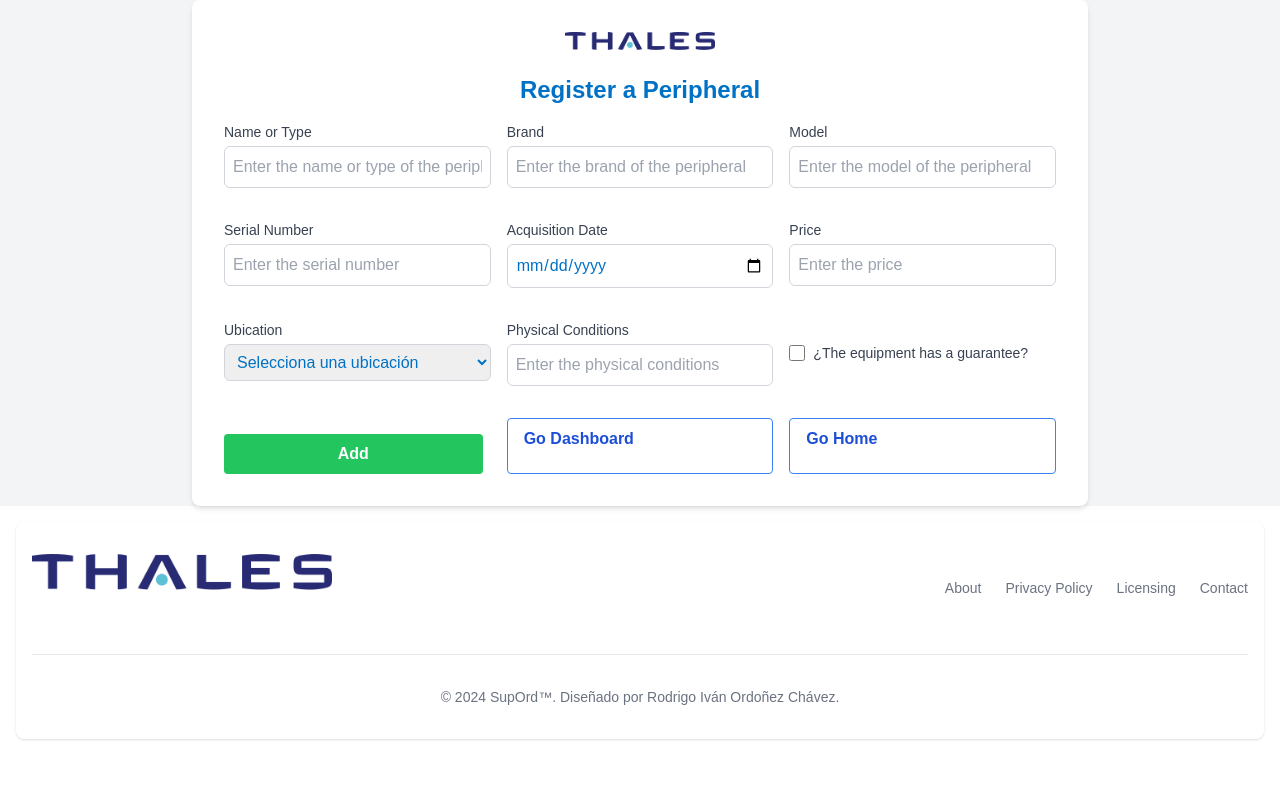
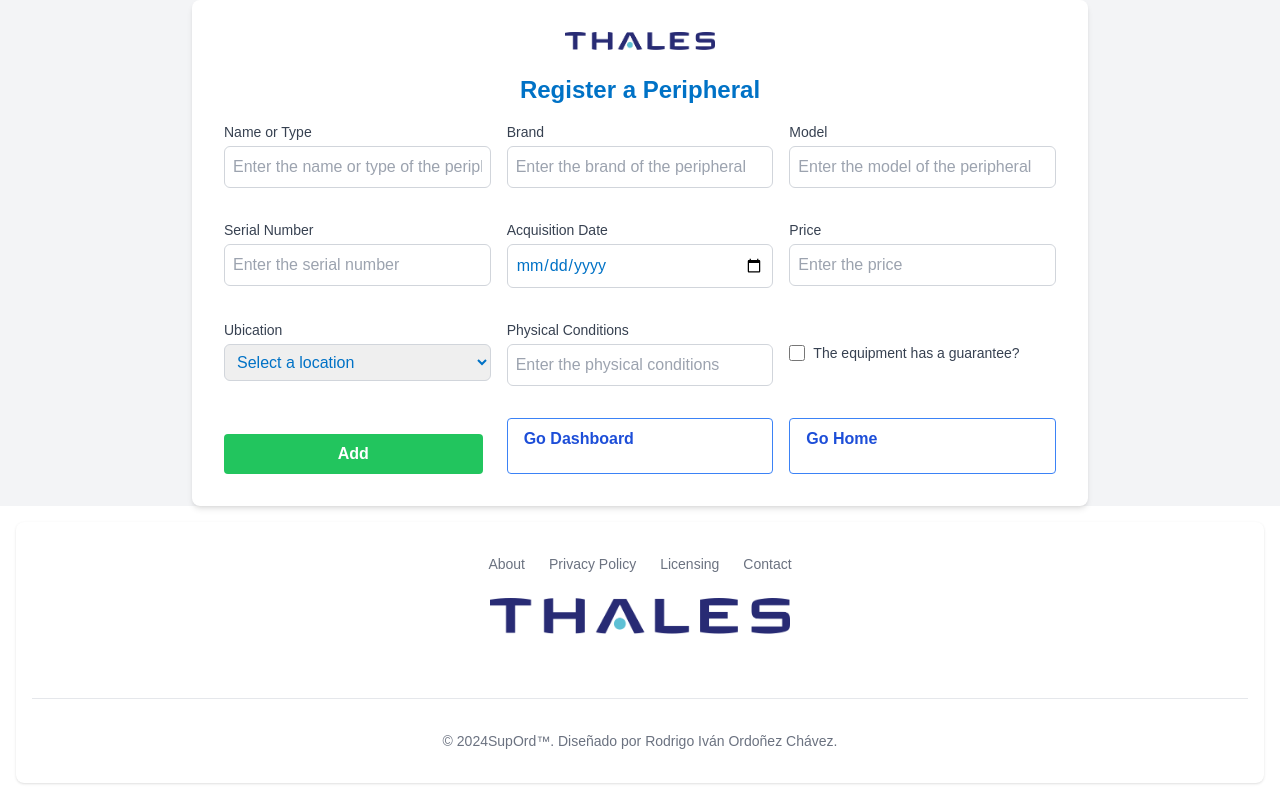
Before and after one commit to Rodro1975/inventario-it-thales, a Next.js app: page /addPeripheral in a window 1280 px wide. Built offline with nearby package versions, Linux system fonts and the light colour scheme; no server answers.

Commit message:
Configuring the peripheral form with the database in supabase

```diff
--- a/src/app/components/ComputerForm.js
+++ b/src/app/components/ComputerForm.js
@@ -7,7 +7,7 @@ import { zodResolver } from "@hookform/resolvers/zod";
 import Image from "next/image";
 import logoImage from "@/public/ThalesLogo.png";
 import Link from "next/link";
-import { supabase } from "@/utils/supabaseClient";
+import supabase from "@/utils/supabaseClient"; // Adjust the path if needed
 import { useState, useEffect } from "react"; // Importar useState para manejar mensajes
 
 // Esquema de validación con Zod
--- a/src/app/components/Footer.js
+++ b/src/app/components/Footer.js
@@ -7,15 +7,8 @@ const Footer = () => {
     return (
         <div className="bg-white rounded-lg shadow dark:bg-gray-900 m-4">
             <div className="w-full max-w-screen-xl mx-auto p-4 md:py-8">
-                <div className="sm:flex sm:items-center sm:justify-between">
-                    <Image
-                                    src={logoImage}
-                                    alt="Thales Logo"
-                                    width={300}
-                                    height={100}
-                                    className='mb-8'
-                                />
-                    <ul className="flex flex-wrap items-center mb-6 text-sm font-medium text-gray-500 sm:mb-0 dark:text-gray-400">
+                <div className="flex flex-col items-center mb-6">
+                    <ul className="flex flex-wrap items-center mb-6 text-sm font-medium text-gray-500 dark:text-gray-400">
                         <li>
                             <a href="#" className="hover:underline me-4 md:me-6">About</a>
                         </li>
@@ -29,9 +22,22 @@ const Footer = () => {
                             <a href="#" className="hover:underline">Contact</a>
                         </li>
                     </ul>
+
+                    {/* Logo centrado */}
+                    <Image
+                        src={logoImage}
+                        alt="Thales Logo"
+                        width={300}
+                        height={100}
+                        className='mb-8'
+                    />
                 </div>
+
                 <hr className="my-6 border-gray-200 sm:mx-auto dark:border-gray-700 lg:my-8" />
-                <span className="block text-sm text-gray-500 sm:text-center dark:text-gray-400">© 2024 <a href="https://soporte-t-cnico-y-soluciones-tecnol-gicas-pmoi-p74sv64fd.vercel.app/" className="hover:underline">SupOrd™</a>. Diseñado por Rodrigo Iván Ordoñez Chávez.</span>
+                <span className="block text-sm text-gray-500 sm:text-center dark:text-gray-400">
+                    © 2024
+                    <a href="https://soporte-t-cnico-y-soluciones-tecnol-gicas-pmoi-p74sv64fd.vercel.app/" className="hover:underline">SupOrd™</a>. Diseñado por Rodrigo Iván Ordoñez Chávez.
+                </span>
             </div>
         </div>
     );
--- a/src/app/components/LoginForm.js
+++ b/src/app/components/LoginForm.js
@@ -5,7 +5,7 @@ import React, { useState } from 'react'; // Asegúrate de importar useState
 import { useRouter } from 'next/navigation';
 import Image from 'next/image';
 import logoImage from "@/public/ThalesLogo.png"; // Importa la imagen del logo
-import { supabase } from '@/utils/supabaseClient';
+import supabase from "@/utils/supabaseClient";
 
 const LoginForm = () => {
     const [email, setEmail] = useState('');
--- a/src/app/components/PeripheralsForm.js
+++ b/src/app/components/PeripheralsForm.js
@@ -42,7 +42,7 @@ const RegisterUserSchema = z.object({
 export default function PeripheralsForm() {
   const [successMessage, setSuccessMessage] = useState(""); // State to manage the state of success
   const {
-    register, // Corrección aquí
+    register,
     handleSubmit,
     reset,
     formState: { errors },
@@ -64,10 +64,10 @@ export default function PeripheralsForm() {
       .insert([{ ...sanitizedData }]);
 
     if (error) {
-      console.error("Error inserting data into the database: ", error);
+      console.error("Error inserting data into the database:", error);
       setSuccessMessage("");
     } else {
-      console.log("Data inserted: ", insertData);
+      console.log("Data inserted:", insertData);
       setSuccessMessage("Data inserted correctly.");
       reset();
     }
@@ -199,14 +199,14 @@ export default function PeripheralsForm() {
               {...register("ubication")}
               className="mt-1 block w-full p-2 border border-gray-300 rounded-md focus:outline-none focus:ring focus:ring-blue-500"
             >
-              <option value="">Selecciona una ubicación</option>
-              <option value="primer">Primer Piso</option>
-              <option value="segundo">Segundo Piso</option>
-              <option value="tercer">Tercer Piso</option>
-              <option value="cuarto">Cuarto Piso</option>
-              <option value="quinto">Quinto Piso</option>
-              <option value="cundinamarca">Sala Cundinamarca</option>
-              <option value="amazonas">Sala Amazonas</option>
+              <option value="">Select a location</option>
+              <option value="first">First Floor</option>
+              <option value="second">Second floor</option>
+              <option value="third">Third Floor</option>
+              <option value="fourth">Fourth Floor</option>
+              <option value="fifth">Fifth Floor</option>
+              <option value="cundinamarca">Cundinamarca Room</option>
+              <option value="amazonas">Amazonas Room</option>
             </select>
             {errors.ubication && <p>{errors.ubication.message}</p>}
           </div>
@@ -241,29 +241,33 @@ export default function PeripheralsForm() {
               htmlFor="warranty"
               className="ml-2 block text-sm font-medium text-gray-700"
             >
-              ¿The equipment has a guarantee?
+              The equipment has a guarantee?
             </label>
           </div>
 
           {/* Add other camps here! */}
 
-          <button type="submit" className="mt-4 mr-2 bg-green-500 hover:bg-green-600 text-white font-bold py-2 px-4 rounded">
+          <button
+            type="submit"
+            className="mt-4 mr-2 bg-green-500 hover:bg-green-600 text-white font-bold py-2 px-4 rounded"
+          >
             Add
           </button>
 
           <Link
             href="/dashboard"
-            className="bg-transparent hover:bg-blue-500 text-blue-700 font-semibold hover:text-white py-2 px-4 border border-blue-500 hover:border-transparent rounded">
+            className="bg-transparent hover:bg-blue-500 text-blue-700 font-semibold hover:text-white py-2 px-4 border border-blue-500 hover:border-transparent rounded"
+          >
             Go Dashboard
           </Link>
 
           <Link
             onClick={() => supabase.auth.signOut()}
             href="/"
-            className="bg-transparent hover:bg-blue-500 text-blue-700 font-semibold hover:text-white py-2 px-4 border border-blue-500 hover:border-transparent rounded">
+            className="bg-transparent hover:bg-blue-500 text-blue-700 font-semibold hover:text-white py-2 px-4 border border-blue-500 hover:border-transparent rounded"
+          >
             Go Home
           </Link>
-
         </form>
         {successMessage && <p className="text-green-500">{successMessage}</p>}
       </div>
--- a/src/app/components/UpdateComputer.js
+++ b/src/app/components/UpdateComputer.js
@@ -1,7 +1,7 @@
 "use client";
 
 import { useEffect, useState } from "react";
-import { supabase } from "@/utils/supabaseClient";
+import supabase from "@/utils/supabaseClient";
 
 
 const UpdateComputer = ({ computer, onClose, onUpdate }) => {
--- a/src/app/dashboard/page.js
+++ b/src/app/dashboard/page.js
@@ -4,7 +4,7 @@
 import Image from "next/image";
 import logoImage from "@/public/ThalesLogo.png";
 import Link from "next/link";
-import { supabase } from "@/utils/supabaseClient";
+import supabase from "@/utils/supabaseClient";
 import Footer from "../components/Footer";
 
 const DashboardPage = () => {
--- a/src/app/showComputers/page.js
+++ b/src/app/showComputers/page.js
@@ -1,7 +1,7 @@
 "use client";
 
 import { useEffect, useState } from "react";
-import { supabase } from "@/utils/supabaseClient";
+import supabase from "@/utils/supabaseClient";
 import Image from "next/image";
 import logoImage from "@/public/ThalesLogo.png";
 import Link from "next/link"; // Asegúrate de importar Link
--- /dev/null
+++ b/src/app/showPeripherals/page.js
@@ -0,0 +1,20 @@
+"use client";
+
+import { useEffect, useState } from "react";
+import supabase from "@/utils/supabaseClient";
+import Image from "next/image";
+import logoImage from "@/public/ThalesLogo.png";
+import Link from "next/link"; // Asegúrate de importar Link
+import { useRouter } from "next/navigation"; // Importar useRouter
+import UpdateComputer from "../components/UpdateComputer";
+
+const ShowPeripherals = () => {
+  const [peripherals, setPeripherals] = useState([]);
+  const [loading, setLoading] = useState(true);
+  const [error, setError] = useState(null);
+  const [isEditing, setIsEditing] = useState(false); //Estado para controlar si estamos editando
+  const [currentComputer, setCurrentComputer] = useState(null); //Estado para almacenar el equipo actual al editar
+  const router = useRouter(); // Inicializa el router
+};
+
+// Function to get the data from the table
--- a/src/utils/supabaseClient.js
+++ b/src/utils/supabaseClient.js
@@ -4,4 +4,6 @@ import { createClient } from "@supabase/supabase-js";
 const supabaseUrl = process.env.NEXT_PUBLIC_SUPABASE_URL;
 const supabaseKey = process.env.NEXT_PUBLIC_SUPABASE_ANON_KEY;
 
-export const supabase = createClient(supabaseUrl, supabaseKey)
+const supabase = createClient(supabaseUrl, supabaseKey)
+
+export default supabase;
```
